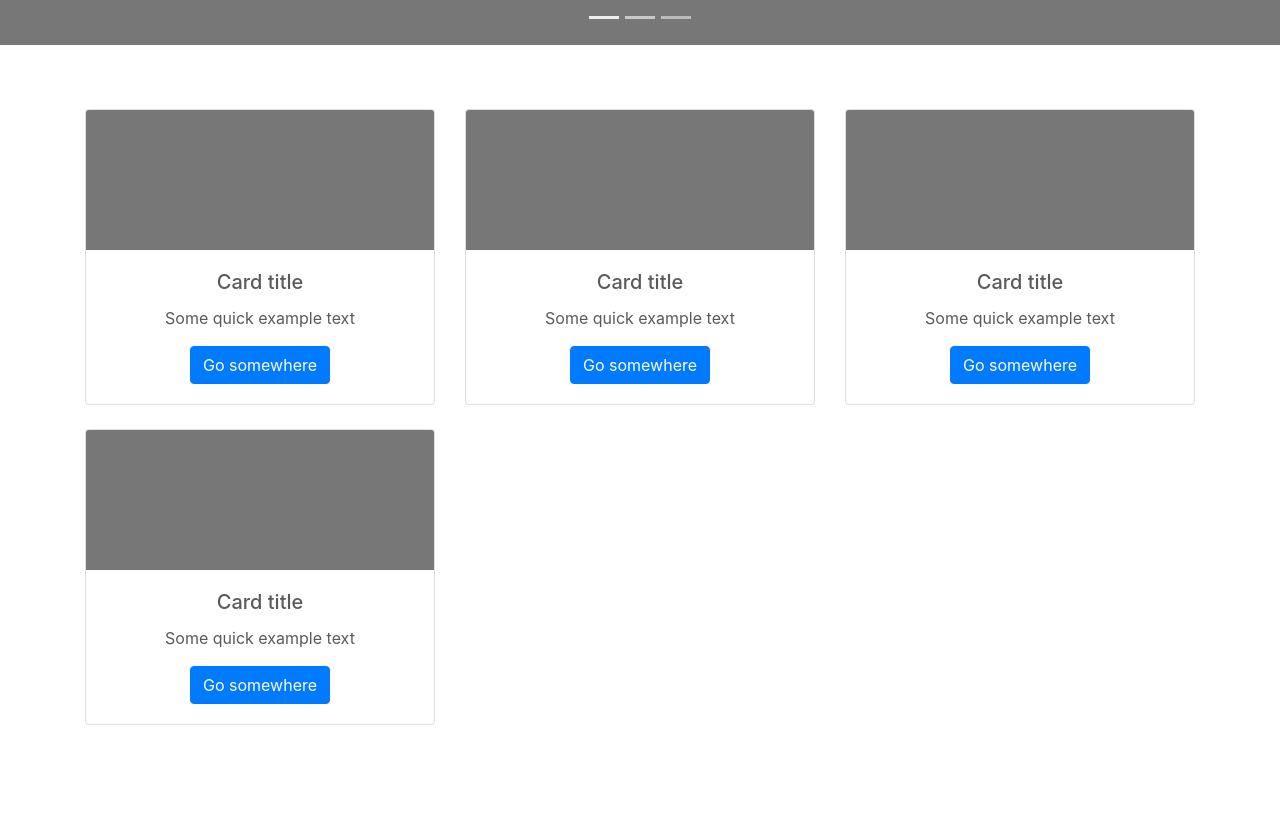
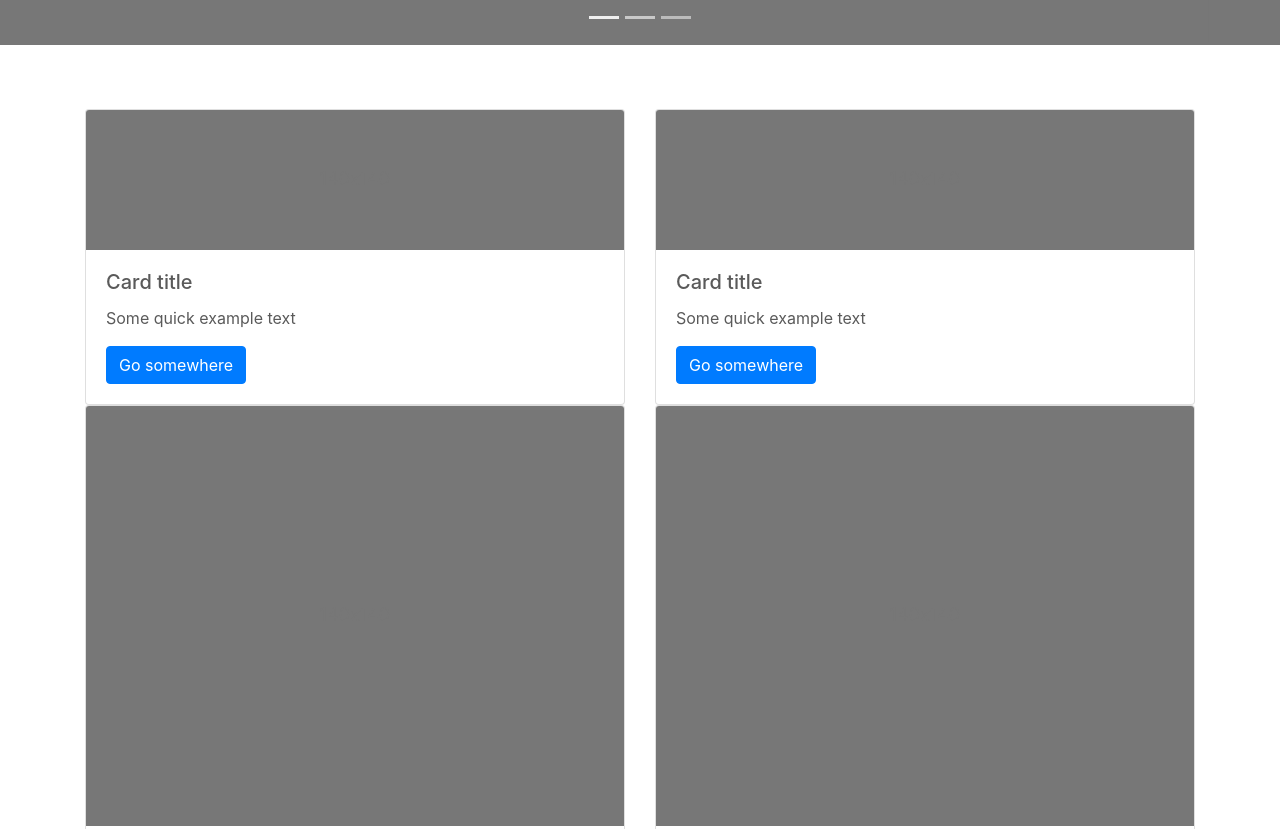
Before and after one commit to richardsongo/beraca, a plain HTML site: page index.html in a window 1280 px wide. Shown: the part 515-1344 px from the top of the page. Drawn offline with nearby package versions, Linux system fonts and the light colour scheme.

Commit message:
Update index.html

```diff
--- a/index.html
+++ b/index.html
@@ -120,7 +120,7 @@
 
     <!-- Three columns of text below the carousel -->
     <div class="row">
-      <div class="col-lg-4">
+      <div class="col-lg-6">
 
            <div class="card">
             <svg class="bd-placeholder-img card-img-top" width="140" height="140" xmlns="http://www.w3.org/2000/svg" preserveAspectRatio="xMidYMid slice" focusable="false" role="img" aria-label="Placeholder: 140x140"><title>Placeholder</title><rect fill="#777" width="100%" height="100%"/><text fill="#777" dy=".3em" x="50%" y="50%">140x140</text></svg>
@@ -133,7 +133,7 @@
 
       </div><!-- /.col-lg-4 -->
 
-      <div class="col-lg-4">
+      <div class="col-lg-6">
 
           <div class="card">
             <svg class="bd-placeholder-img card-img-top" width="140" height="140" xmlns="http://www.w3.org/2000/svg" preserveAspectRatio="xMidYMid slice" focusable="false" role="img" aria-label="Placeholder: 140x140"><title>Placeholder</title><rect fill="#777" width="100%" height="100%"/><text fill="#777" dy=".3em" x="50%" y="50%">140x140</text></svg>
@@ -145,11 +145,11 @@
           </div>
 
       </div><!-- /.col-lg-4 -->
-
-      <div class="col-lg-4">
+      <div class="w-100"></div>
+      <div class="col-lg-6">
 
           <div class="card">
-            <svg class="bd-placeholder-img card-img-top" width="140" height="140" xmlns="http://www.w3.org/2000/svg" preserveAspectRatio="xMidYMid slice" focusable="false" role="img" aria-label="Placeholder: 140x140"><title>Placeholder</title><rect fill="#777" width="100%" height="100%"/><text fill="#777" dy=".3em" x="50%" y="50%">140x140</text></svg>
+            <svg class="bd-placeholder-img card-img-top" width="560" height="420" xmlns="http://www.w3.org/2000/svg" preserveAspectRatio="xMidYMid slice" focusable="false" role="img" aria-label="Placeholder: 140x140"><title>Placeholder</title><rect fill="#777" width="100%" height="100%"/><text fill="#777" dy=".3em" x="50%" y="50%">140x140</text></svg>
             <div class="card-body">
               <h5 class="card-title">Card title</h5>
               <p class="card-text">Some quick example text</p>
@@ -159,10 +159,10 @@
 
       </div><!-- /.col-lg-4 -->
 
-      <div class="col-lg-4">
+      <div class="col-lg-6">
 
           <div class="card">
-            <svg class="bd-placeholder-img card-img-top" width="140" height="140" xmlns="http://www.w3.org/2000/svg" preserveAspectRatio="xMidYMid slice" focusable="false" role="img" aria-label="Placeholder: 140x140"><title>Placeholder</title><rect fill="#777" width="100%" height="100%"/><text fill="#777" dy=".3em" x="50%" y="50%">140x140</text></svg>
+            <svg class="bd-placeholder-img card-img-top" width="560" height="420" xmlns="http://www.w3.org/2000/svg" preserveAspectRatio="xMidYMid slice" focusable="false" role="img" aria-label="Placeholder: 140x140"><title>Placeholder</title><rect fill="#777" width="100%" height="100%"/><text fill="#777" dy=".3em" x="50%" y="50%">140x140</text></svg>
             <div class="card-body">
               <h5 class="card-title">Card title</h5>
               <p class="card-text">Some quick example text</p>
```
